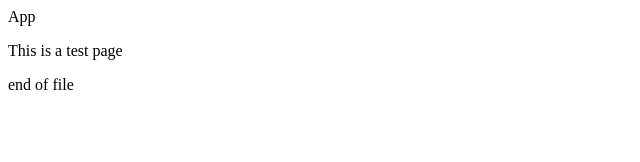
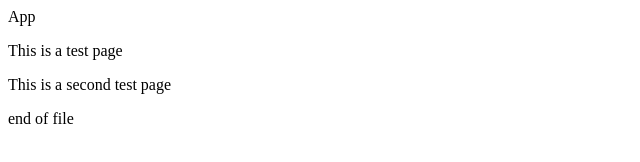
Before and after one commit to smohan6/example, a plain HTML site: page index.html in a window 1280 px wide. Shown: the whole page, without its empty margins (0-640 px from the left). Drawn offline with Linux system fonts and the light colour scheme.

Commit message:
add script file

```diff
--- a/index.html
+++ b/index.html
@@ -5,6 +5,7 @@
 App
 </header>
 <p> This is a test page </p>
+<p> This is a second test page </p>
 <footer>
 end of file
 </footer>
--- /dev/null
+++ b/scripts/app.js
@@ -0,0 +1 @@
+console.log('Application statrt');
```
